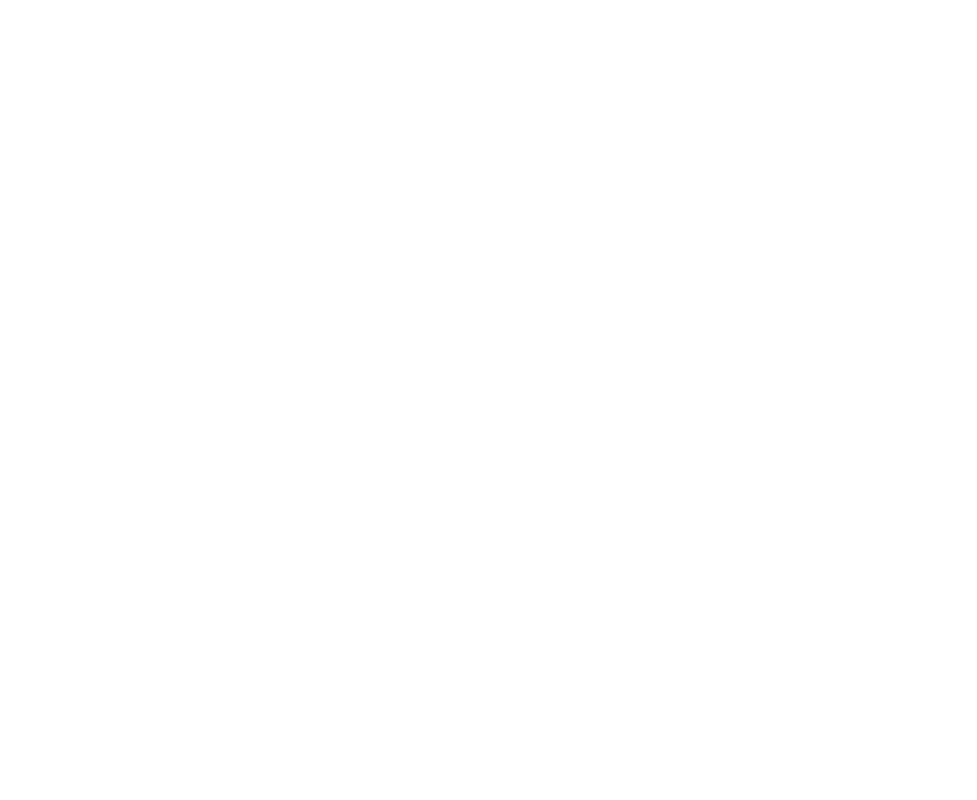
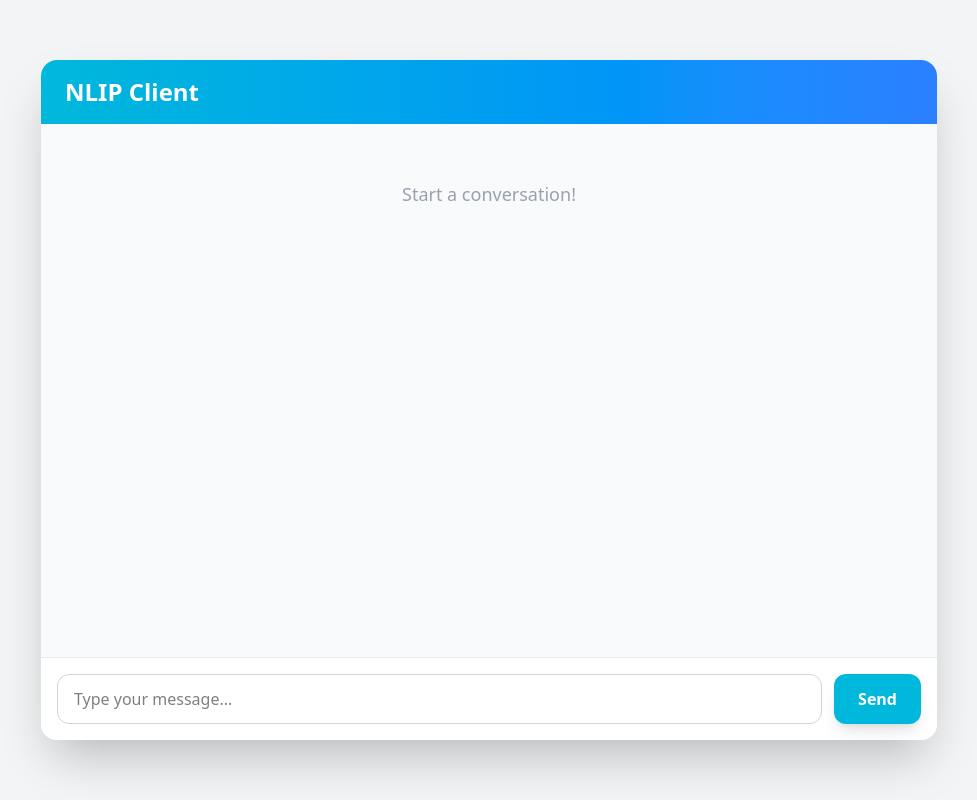
Before and after one commit to nlip-project/nlip_web, a React (Vite) app in the folder client/: page / in a window 1280 px wide. Shown: the whole page, without its empty margins (151-1128 px from the left). Built offline with nearby package versions, Linux system fonts and the light colour scheme.

Commit message:
add basic text

```diff
--- /dev/null
+++ b/client/components/Text.jsx
@@ -0,0 +1,114 @@
+import { useState } from 'react';
+
+export default function Text() {
+  const [messages, setMessages] = useState([]);
+  const [input, setInput] = useState('');
+  const [isLoading, setIsLoading] = useState(false);
+
+  const sendMessage = async (e) => {
+    e.preventDefault();
+    if (!input.trim()) return;
+
+    const userMessage = input.trim();
+    setInput('');
+
+    // Add user message to chat
+    setMessages(prev => [...prev, { role: 'user', content: userMessage }]);
+    setIsLoading(true);
+
+    try {
+      const response = await fetch('http://localhost:11434/api/chat', {
+        method: 'POST',
+        headers: {
+          'Content-Type': 'application/json',
+        },
+        body: JSON.stringify({
+          model: 'granite3-moe',
+          messages: [{ role: 'user', content: userMessage }],
+          stream: false
+        }),
+      });
+
+      if (!response.ok) {
+        throw new Error(`HTTP error! status: ${response.status}`);
+      }
+
+      const data = await response.json();
+      const botMessage = data.message?.content || 'No response';
+
+      // Add bot response to chat
+      setMessages(prev => [...prev, { role: 'assistant', content: botMessage }]);
+    } catch (error) {
+      console.error('Error sending message:', error);
+      setMessages(prev => [...prev, {
+        role: 'assistant',
+        content: 'Error connecting to chat server.'
+      }]);
+    } finally {
+      setIsLoading(false);
+    }
+  };
+
+  return (
+    <div className="min-h-screen bg-gray-100 p-6 flex items-center justify-center">
+      <div className="w-full max-w-4xl bg-white rounded-2xl shadow-2xl overflow-hidden flex flex-col h-[85vh]">
+        {/* Header */}
+        <div className="bg-gradient-to-r from-cyan-500 to-blue-500 text-white px-6 py-4">
+          <h2 className="text-2xl font-bold">NLIP Client</h2>
+        </div>
+
+        {/* Chat Box */}
+        <div className="flex-1 overflow-y-auto p-6 bg-gray-50 space-y-4">
+          {messages.length === 0 && (
+            <div className="text-center text-gray-400 mt-8">
+              <p className="text-lg">Start a conversation!</p>
+            </div>
+          )}
+          {messages.map((msg, index) => (
+            <div key={index} className={`flex ${msg.role === 'user' ? 'justify-end' : 'justify-start'}`}>
+              <div className={`max-w-[70%] rounded-2xl px-4 py-3 ${
+                msg.role === 'user'
+                  ? 'bg-cyan-500 text-white rounded-tr-sm'
+                  : 'bg-white text-gray-800 shadow-md rounded-tl-sm border border-gray-200'
+              }`}>
+                <p className="whitespace-pre-line break-words">{msg.content}</p>
+              </div>
+            </div>
+          ))}
+          {isLoading && (
+            <div className="flex justify-start">
+              <div className="bg-white text-gray-800 shadow-md rounded-2xl rounded-tl-sm border border-gray-200 px-4 py-3">
+                <div className="flex space-x-2">
+                  <div className="w-2 h-2 bg-gray-400 rounded-full animate-bounce"></div>
+                  <div className="w-2 h-2 bg-gray-400 rounded-full animate-bounce" style={{ animationDelay: '0.1s' }}></div>
+                  <div className="w-2 h-2 bg-gray-400 rounded-full animate-bounce" style={{ animationDelay: '0.2s' }}></div>
+                </div>
+              </div>
+            </div>
+          )}
+        </div>
+
+        {/* Input Form */}
+        <form onSubmit={sendMessage} className="border-t border-gray-200 bg-white p-4">
+          <div className="flex gap-3">
+            <input
+              type="text"
+              value={input}
+              onChange={(e) => setInput(e.target.value)}
+              placeholder="Type your message..."
+              className="flex-1 px-4 py-3 border border-gray-300 rounded-xl focus:outline-none focus:ring-2 focus:ring-cyan-500 focus:border-transparent disabled:bg-gray-100 disabled:cursor-not-allowed"
+              disabled={isLoading}
+            />
+            <button
+              type="submit"
+              className="px-6 py-3 bg-cyan-500 hover:bg-cyan-600 text-white font-semibold rounded-xl transition-colors duration-200 disabled:bg-gray-300 disabled:cursor-not-allowed shadow-lg hover:shadow-xl"
+              disabled={isLoading}
+            >
+              Send
+            </button>
+          </div>
+        </form>
+      </div>
+    </div>
+  );
+}
--- a/client/src/App.jsx
+++ b/client/src/App.jsx
@@ -1,9 +1,10 @@
+import Text from "../components/Text"
 
 function App() {
 
   return (
     <>
-
+      <Text />
     </>
   )
 }
```
Also changed, not shown: client/components/Image.jsx (added), client/components/Products.jsx (added).
